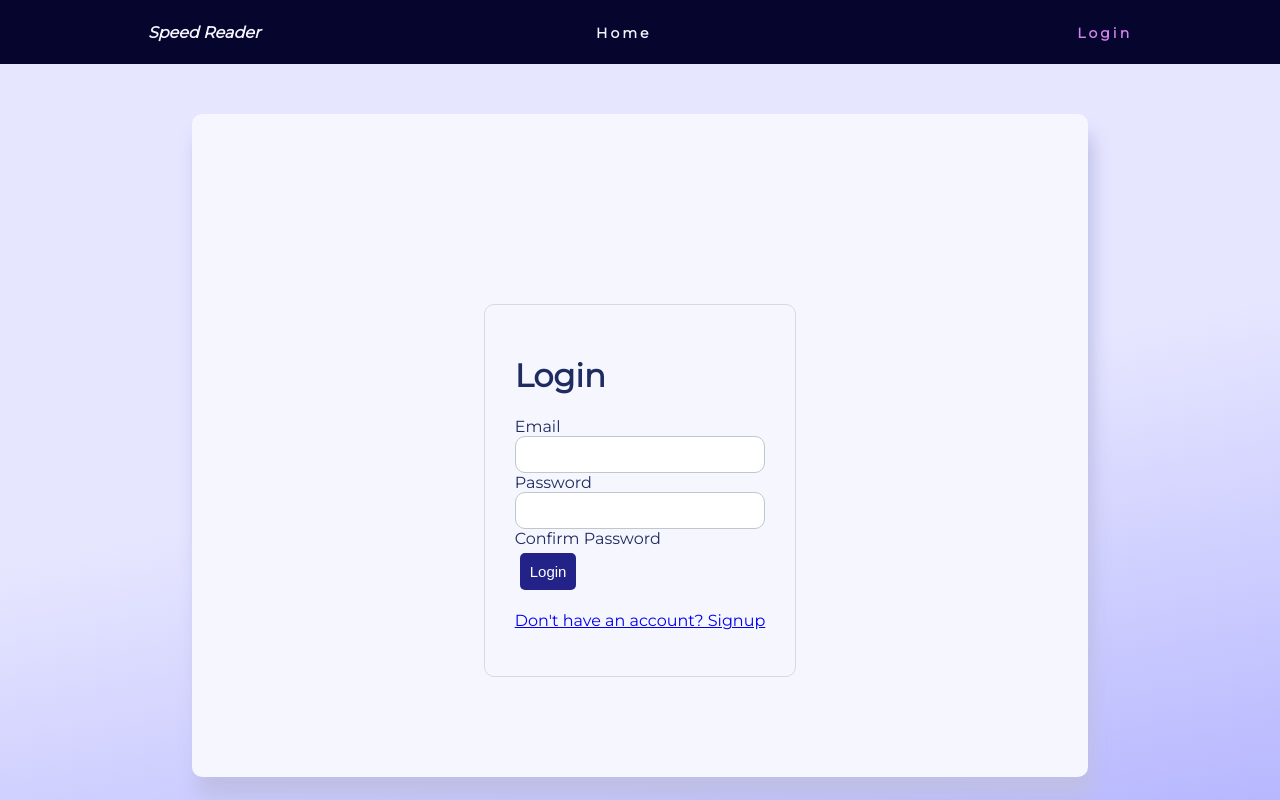
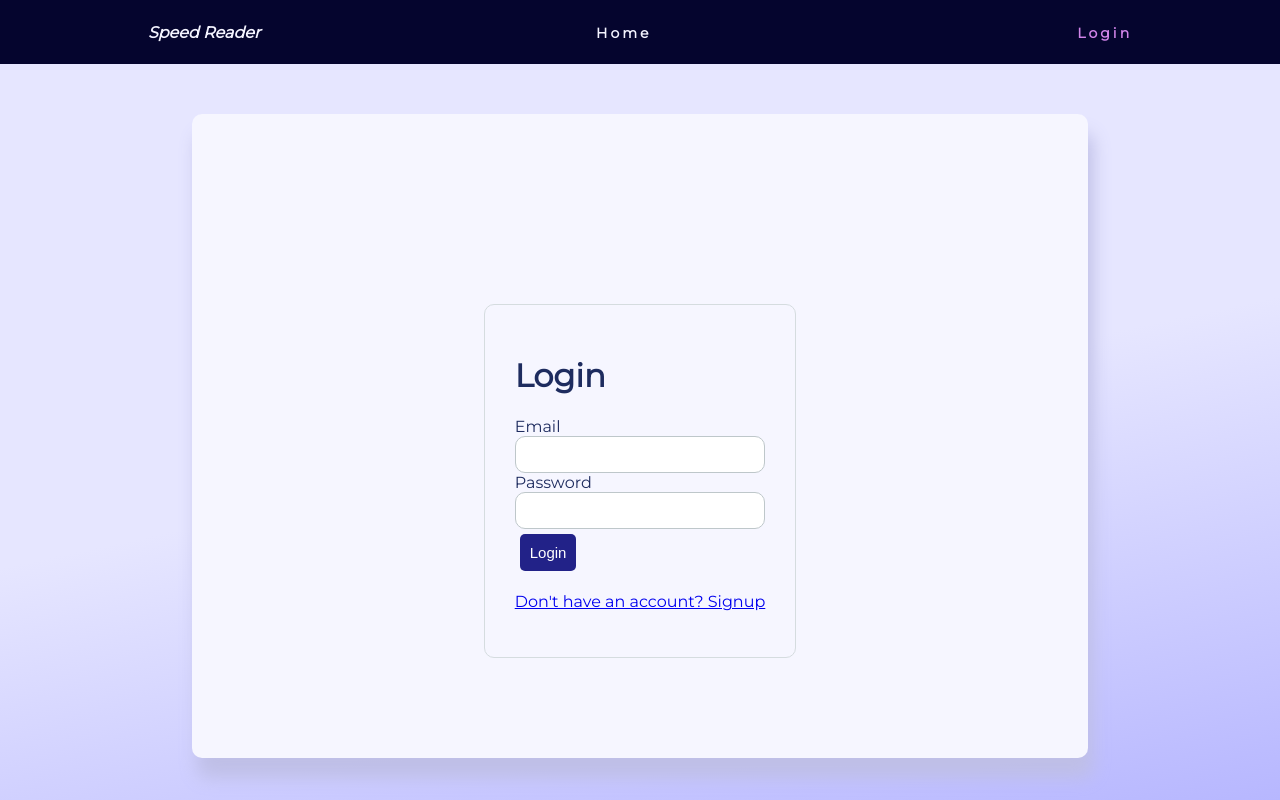
Before and after one commit to ellisorane/speed-reader, a React (Create React App) app in the folder client/: page /login in a window 1280 px wide. Built offline with nearby package versions, Linux system fonts and the light colour scheme.

Commit message:
Another commit

```diff
--- a/client/src/components/Auth/Login/Login.js
+++ b/client/src/components/Auth/Login/Login.js
@@ -58,7 +58,6 @@ const Login = ({ loadUser }) => {
                         <input type="email" name="email" onChange={e => dataOnChangeHandler(e)} required /> <br />
                         <label htmlFor="">Password</label> <br />
                         <input type="password" name="password" onChange={e => dataOnChangeHandler(e)} required /> <br />
-                        <label htmlFor="">Confirm Password</label> <br />
                         <button type="submit" className={classes.btn}>Login</button>
                         <p><NavLink to="/signup">Don't have an account? Signup</NavLink></p>
                     </form>
```
